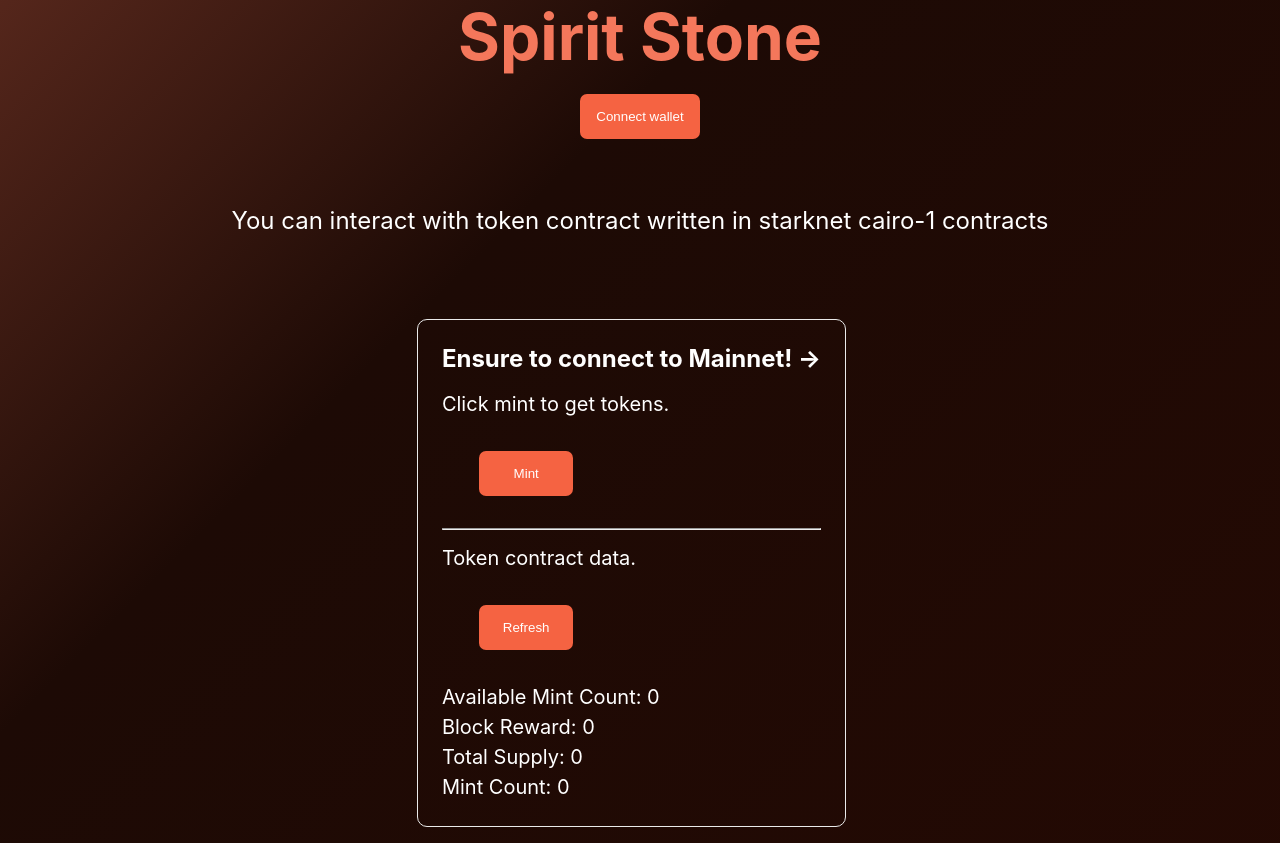
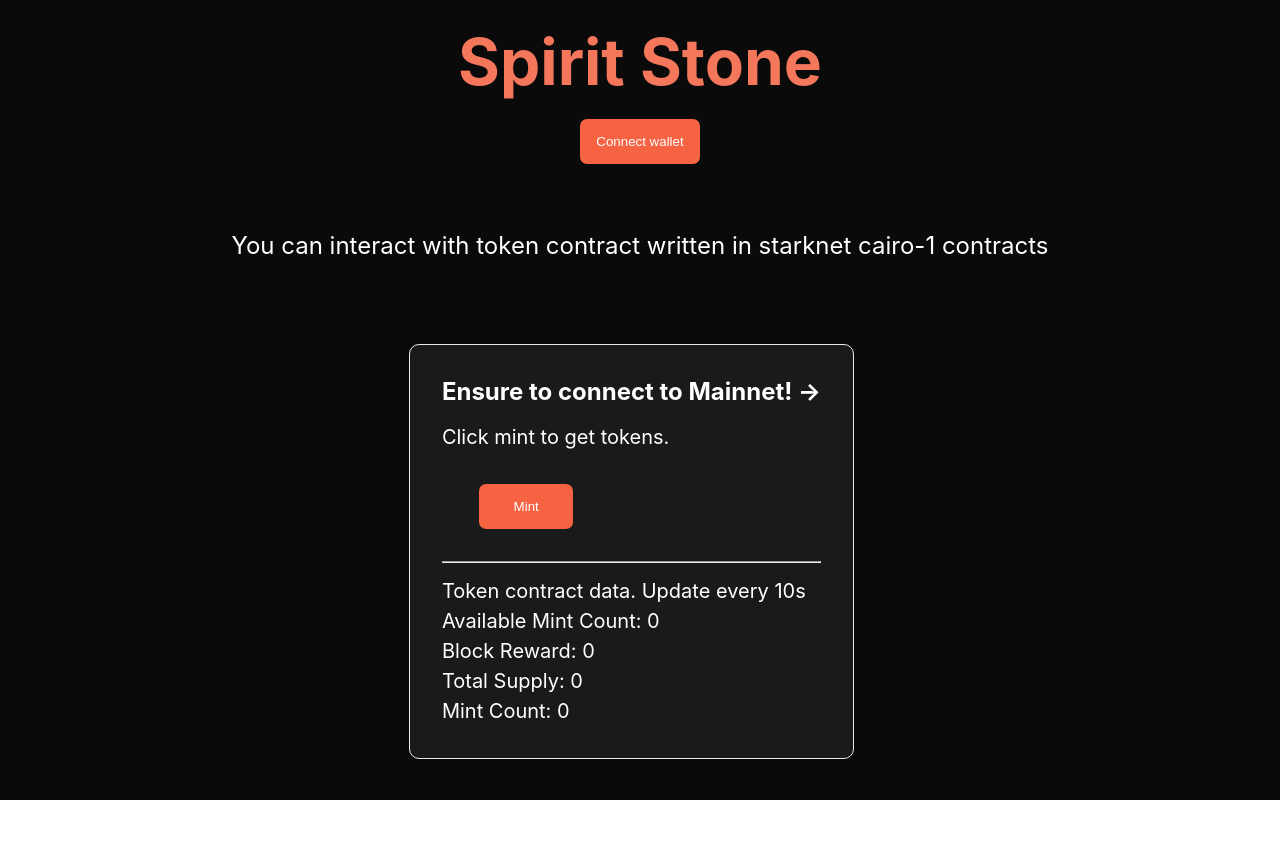
Before and after one commit to spirit-stone-world/interface, a React (Create React App) app: page / in a window 1280 px wide. After the commit the page ends 800 px from the top, so only its background shows below. Built offline with nearby package versions, Linux system fonts and the light colour scheme; the HTML template or start-up script is replaced by a standard one.

Commit message:
add auto refresh

```diff
--- a/src/App.css
+++ b/src/App.css
@@ -1,8 +1,10 @@
 .App {
   text-align: center;
-  background: linear-gradient(-45deg, #2a0902, #1d0a05, #f4775b, #270c06);
+  /*background: linear-gradient(-45deg, #2a0902, #1d0a05, #f4775b, #270c06);
   animation: gradientBG 15s ease infinite;
-  background-size: 400% 400%;
+  background-size: 400% 400%;*/
+  background-color: #0a0a0a;  /* Change background color to a dark grey */
+  color: #f0f0f0;  /* Change text color to a light grey */
 }
 
 /* keyframes for changing the body background color */
@@ -76,7 +78,7 @@
   max-width: 800px;
 }
 
-.card {
+/*.card {
   margin: 1rem;
   padding: 1.5rem;
   text-align: left;
@@ -85,6 +87,19 @@
   border: 1px solid #eaeaea;
   border-radius: 10px;
   transition: color 0.15s ease, border-color 0.15s ease;
+  max-width: 100%;
+}*/
+
+.card {
+  margin: 1rem;
+  padding: 2rem;
+  text-align: left;
+  color: inherit;
+  text-decoration: none;
+  border: 1px solid #eaeaea;
+  border-radius: 10px;
+  transition: color 0.15s ease, border-color 0.15s ease;
+  background-color: #1a1a1a;  /* Change card background color to a slightly lighter grey */
   max-width: 100%;
 }
 
--- a/src/App.js
+++ b/src/App.js
@@ -14,6 +14,19 @@ function App() {
   const [totalSupply, setTotalSupply] = useState(0)
   const [mintCount, setMintCount] = useState(0)
   const [isConnected, setIsConnected] = useState(false)
+
+  // Create interval on component mount and clear on component unmount
+  useEffect(() => {
+    if (!provider) return;  // If `provider` is not set, do nothing
+    updateTokenInfo();
+    const interval = setInterval(() => {
+      updateTokenInfo();
+    }, 10000);  // Updates every 10 seconds
+
+    return () => {
+      clearInterval(interval);
+    };
+  }, [provider]);  // Only re-run effect if `provider` changes
 
   const connectWallet = async() => {
     try{
@@ -97,10 +110,7 @@ function App() {
 
               <hr />
 
-              <p>Token contract data.</p>
-              <div className="cardForm">
-                <input type="submit" className="button" value="Refresh" onClick={() => updateTokenInfo()} />
-              </div>
+              <p>Token contract data. Update every 10s</p>
               <p>Available Mint Count: {availableMintCount}</p>
               <p>Block Reward: {blockReward}</p>
               <p>Total Supply: {totalSupply}</p>
```
